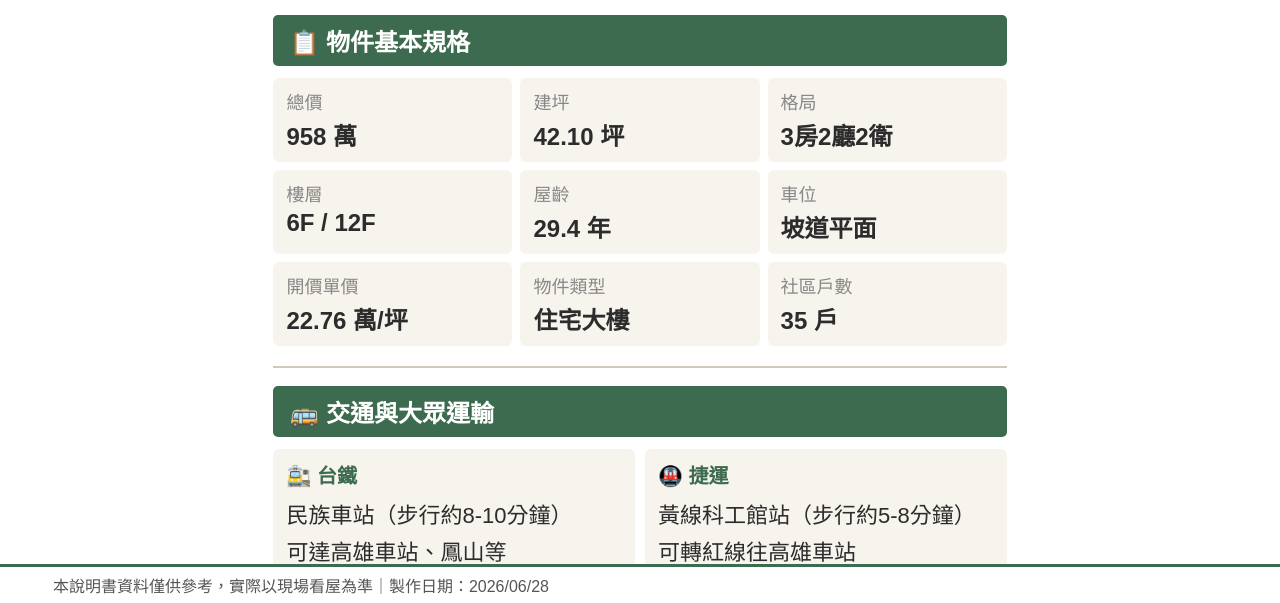
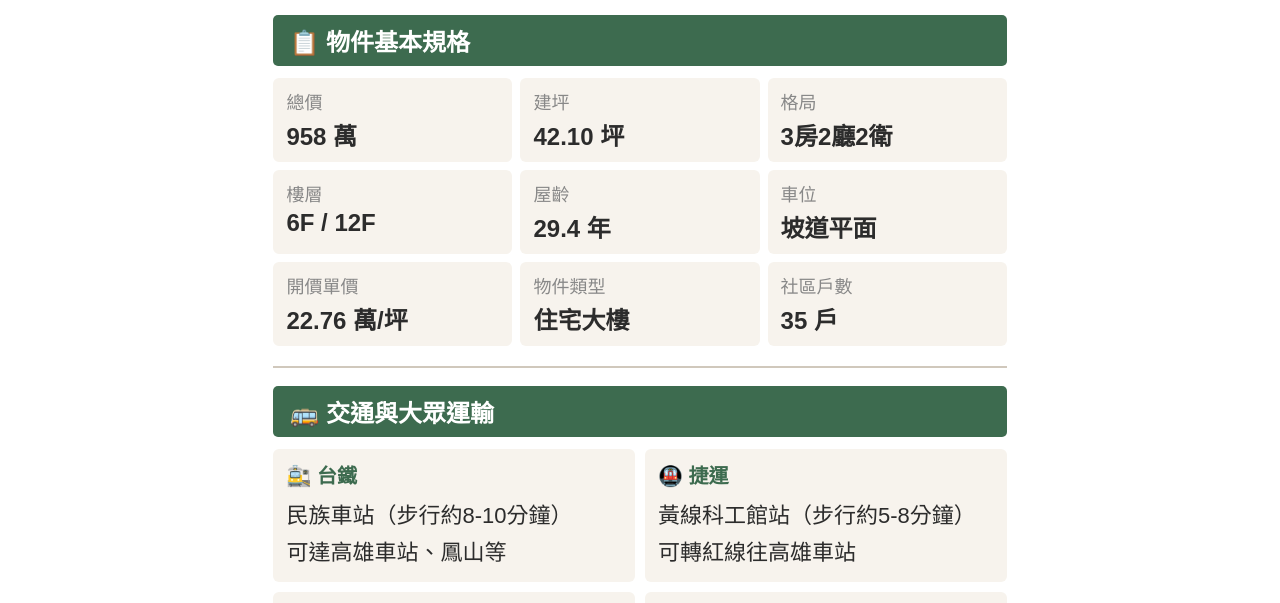
Before and after one commit to findingsweethome860149-coder/buyer-match, a website: page oukyo-brief.html in a window 1280 px wide. Shown: the part 197-800 px from the top of the page. Drawn offline with Linux system fonts and the light colour scheme.

Commit message:
Remove footer

```diff
--- a/oukyo-brief.html
+++ b/oukyo-brief.html
@@ -19,7 +19,7 @@
     margin: 0 auto;
     padding: 8mm;
     padding-top: 80px;
-    padding-bottom: 190px;
+    padding-bottom: 20px;
   }
 
   /* ── 固定頁首（每頁重複） ── */
@@ -106,23 +106,6 @@
   .check-item { background: #f7f3ed; border-radius: 6px; padding: 10px 13px; font-size: 22px; line-height: 1.9; }
   .check-item .check-cat { font-weight: 700; color: #3d6b4f; font-size: 20px; margin-bottom: 4px; }
 
-  /* ── Footer（固定頁尾，每頁重複） ── */
-  .agent-footer {
-    position: fixed;
-    bottom: 0;
-    left: 0;
-    right: 0;
-    border-top: 3px solid #3d6b4f;
-    background: #fff;
-    padding: 6px 14mm;
-    display: flex;
-    justify-content: space-between;
-    align-items: center;
-    font-size: 16px;
-    color: #555;
-  }
-  .agent-footer strong { color: #3d6b4f; font-size: 16px; }
-  .footer-spacer { height: 190px; }
   .disclaimer { font-size: 18px; color: #aaa; margin-top: 8px; }
 
   .print-btn {
@@ -337,10 +320,6 @@
   </div>
 </div>
 
-<div class="footer-spacer"></div>
-<div class="agent-footer">
-  本說明書資料僅供參考，實際以現場看屋為準｜製作日期：2026/06/28
-</div>
 
 </body>
 </html>
```
